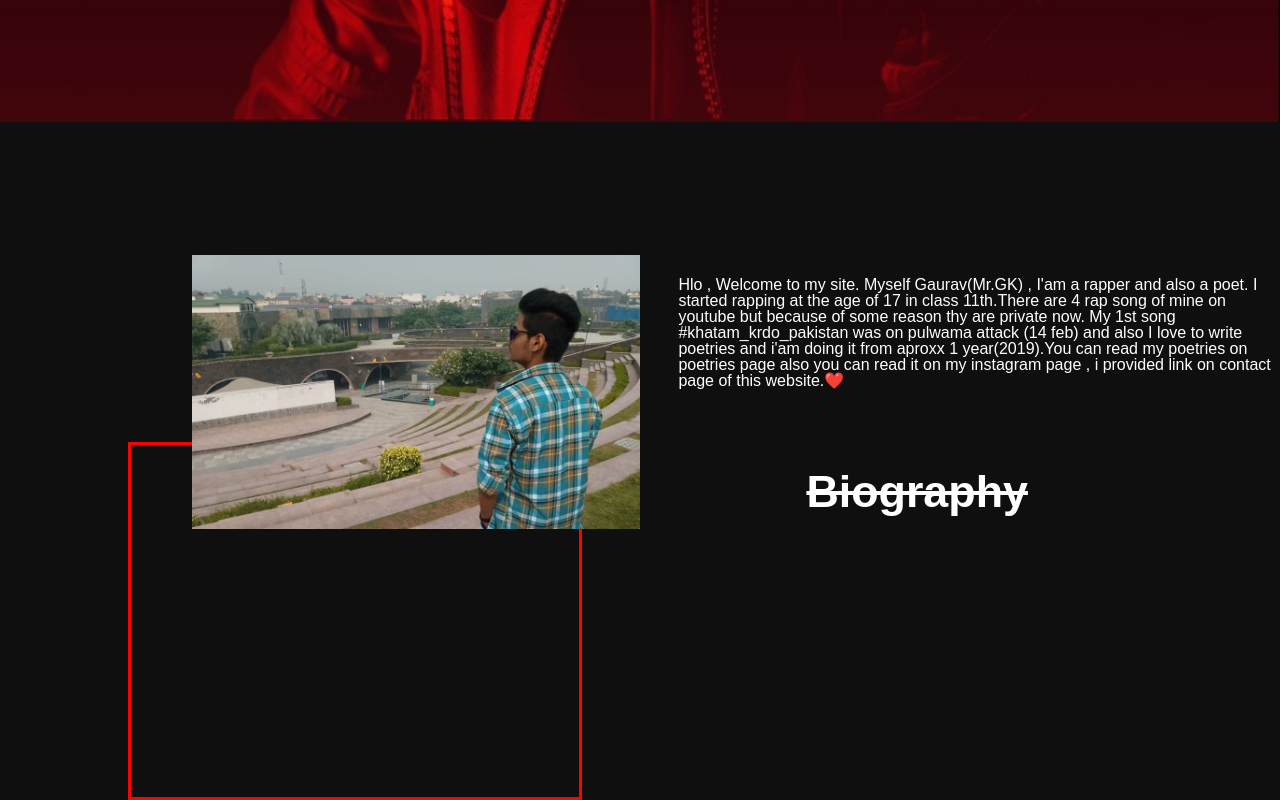
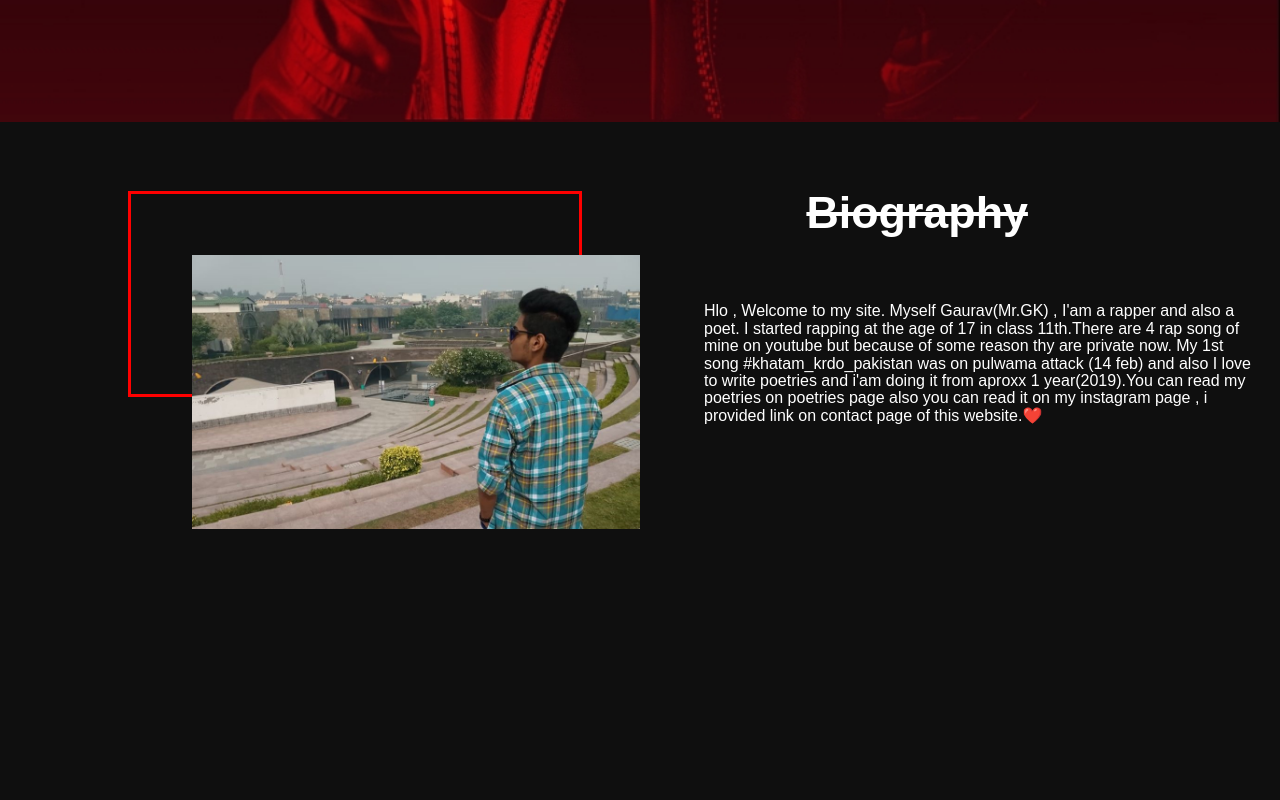
Before and after one commit to mrgk01/mrgk01.github.io, a plain HTML site: page index.html in a window 1280 px wide. Shown: the part 598-1398 px from the top of the page. After the commit the page ends 1259 px from the top, so only its background shows below. Drawn offline with Linux system fonts and the light colour scheme.

Commit message:
Add files via upload

```diff
--- a/index.html
+++ b/index.html
@@ -38,7 +38,7 @@
 <img src="dp2.jpg" id="dp1">
 
 
-<h3 class="bio" ><strike style="color:white ;">Biography</strike></h3>
+<h1 ><strike style="color:white ;">Biography</strike></h1><br>
 <p id="para">Hlo , Welcome to my site. Myself Gaurav(Mr.GK) , I'am a rapper and also a poet. I started rapping
     at the age of 17 in class 11th.There are 4 rap song of mine on youtube but because of some reason thy
     are private now. My 1st song #khatam_krdo_pakistan was on pulwama attack (14 feb) and also I love to
@@ -217,26 +217,28 @@
     }
     #dp1{
         position:absolute;
-        top:130%;
         margin-left:-25%;
         width: 35%;
-        height: 44%;
-        margin-bottom: 10%;
+        margin-top: 25%;
         border: 3px solid red ;
 
     }
-    .bio{
+    h1{
         position: absolute;
-        left: 63%;
-        bottom: -45%;
+        margin-left: 63%;
+        margin-top:-37%;
         font-size: 280%;
 
     }
     #para{
-
+        position: relative;
+        padding: 2%;
+        width: auto;
+        height: 10%;
         margin-left: 53%;
         margin-top: -30%;
-        line-height:100%;
+        line-height: 109%;
+
 
     }
 </style>
```
